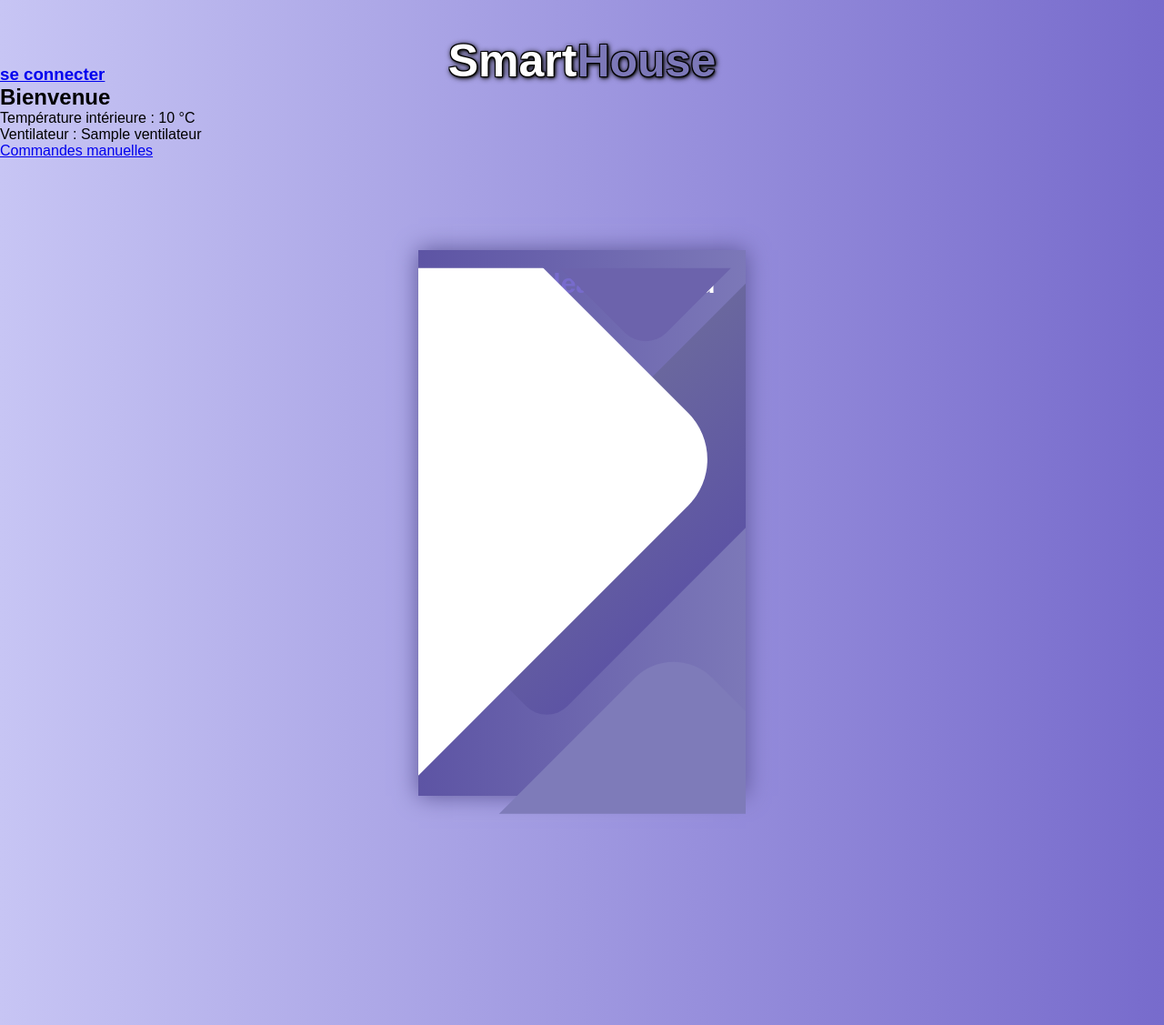
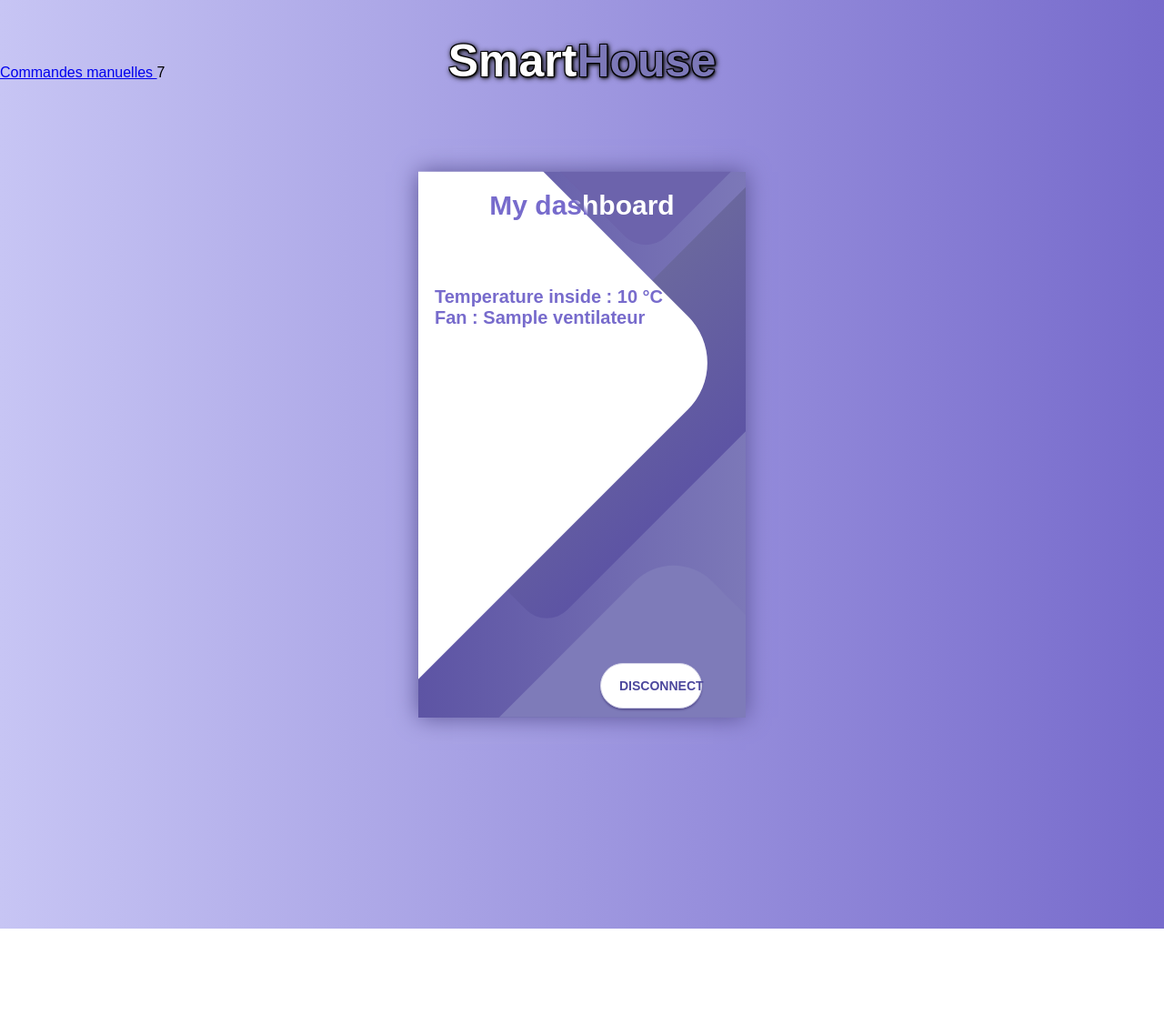
Before and after one commit to gbaalat/domo, a Python web app: template src/domo/general/templates/acceuil.html in a window 1280 px wide. Shown: the whole page at 91% size. After the commit the page ends 1021 px from the top, so only its background shows below. Run offline with Jinja, Linux system fonts and the light colour scheme; the template is opened without the code that fills it: most values are stand-ins (such as "Sample title", 1, 10 or a date in 2020); some libraries are stand-ins or nearby versions.

Commit message:
modification ecran dashboard

```diff
--- a/src/domo/auth/templates/auth_inscription.html
+++ b/src/domo/auth/templates/auth_inscription.html
@@ -25,7 +25,7 @@
 			<form action="{{ url_for('auth_bp.connexion') }}" method="get">
 			  <h3>
 				<button class="button sign_up">
-				  <span class="button__sign">return</span>
+				  <span class="button__sign">back</span>
 				  <i class="button__icon_sign"></i>
 				</button>
 			  </h3>
--- a/src/domo/general/templates/acceuil.html
+++ b/src/domo/general/templates/acceuil.html
@@ -1,14 +1,28 @@
 {% extends 'cadre.html' %}
 
 {% block section %}
-	<h2>Bienvenue</h2>
-	<p> Température intérieure : {{dico['temp']}} °C</p>
-	<p> Ventilateur : {{dico['ventilateur']}}</p>
-	<a href="{{ url_for('gen_bp.commandes') }}"> Commandes manuelles </a>
+
+
+	<a href="{{ url_for('gen_bp.commandes') }}"> Commandes manuelles </a>7
 	<div class="container">
 		<div class="screen">
 		    <div class="screen__content">
-			<h4>Mon tableau de bord</h4>
+			<h4>My dashboard</h4>
+			<h2>
+				<p> Temperature inside : {{dico['temp']}} °C</p>
+				<p> Fan : {{dico['ventilateur']}}</p>
+			</h2>
+		<div class="social-login">
+			<form action="{{ url_for('auth_bp.deconnexion') }}" method="get">
+			  <h3>
+				<button class="button sign_up">
+				  <span class="button__sign">disconnect</span>
+				  <i class="button__icon_sign"></i>
+				</button>
+			  </h3>
+			</form>
+		  </div>
+		</div>
 		<div class="screen__background">
 			<span class="screen__background__shape screen__background__shape4"></span>
 			<span class="screen__background__shape screen__background__shape3"></span>
@@ -17,6 +31,5 @@
 		</div>
 	  </div>
     </div>
-</div>
 
 {% endblock %}
--- a/src/domo/general/templates/cadre.html
+++ b/src/domo/general/templates/cadre.html
@@ -12,11 +12,11 @@
 
 		<h3 id="auth">
 			{% if session['mail'] %}
-			<a href="{{ url_for('auth_bp.deconnexion') }}">Déconnexion</a>
+			<a href="{{ url_for('auth_bp.deconnexion') }}"></a>
 			{% elif session['co'] %}
 			<a href="{{ url_for('auth_bp.inscription') }}"></a>
 			{% else %}
-			<a href="{{ url_for('auth_bp.connexion') }}">se connecter</a>
+			<a href="{{ url_for('auth_bp.connexion') }}"></a>
 			{% endif %}
 		</h3>
     </header>
--- a/src/domo/static/style.css
+++ b/src/domo/static/style.css
@@ -56,7 +56,7 @@ p2{
 h4{
 	font-size: 30px;
 	margin-top: 20px;
-	margin-bottom: 0%;
+	margin-bottom: 20%;
 	text-align: center;
 	background: linear-gradient(48deg, #776BCC 49%, #fff 51%);
 	background-clip: border-box;
@@ -64,18 +64,24 @@ h4{
 	-webkit-text-fill-color: transparent;
 }
 
-/*
-h3 {
-	text-align: right;
+li{
+	text-align: center;
+	font-size: 15px;
+	color: red;
+	margin-top: 50px;
+	margin-bottom: -5%;
 }
 
-a {
-	margin: 0px auto;
+h2 {
+	text-align: left;
+	margin-left: 5%;
+	font-size: 20px;
+	background: linear-gradient(48deg, #776BCC 77%, #fff 24%);
+	background-clip: border-box;
+	-webkit-background-clip: text;
+	-webkit-text-fill-color: transparent;
 }
 
-h4 {
-	text-decoration: underline;
-}*/
 @import url('https://fonts.googleapis.com/css?family=Raleway:400,700');
 
 * {
```
Lines whose indentation alone changed are shown as unchanged.
